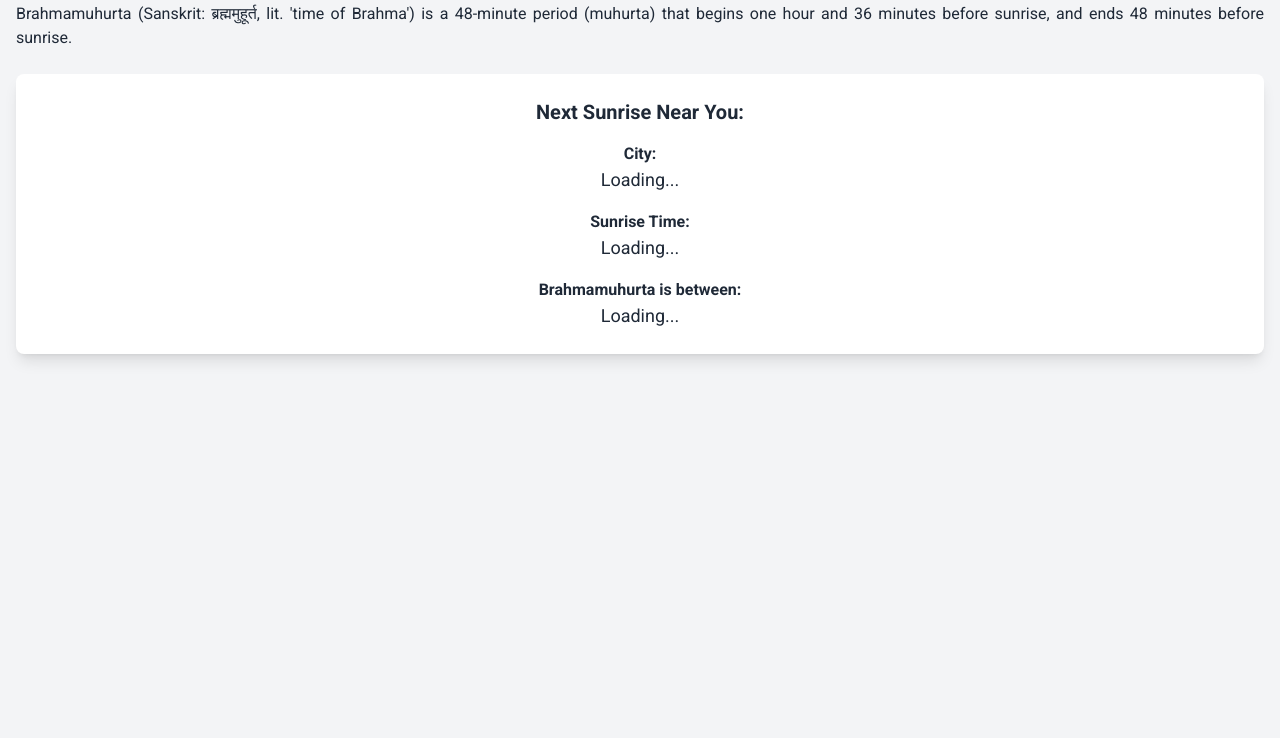
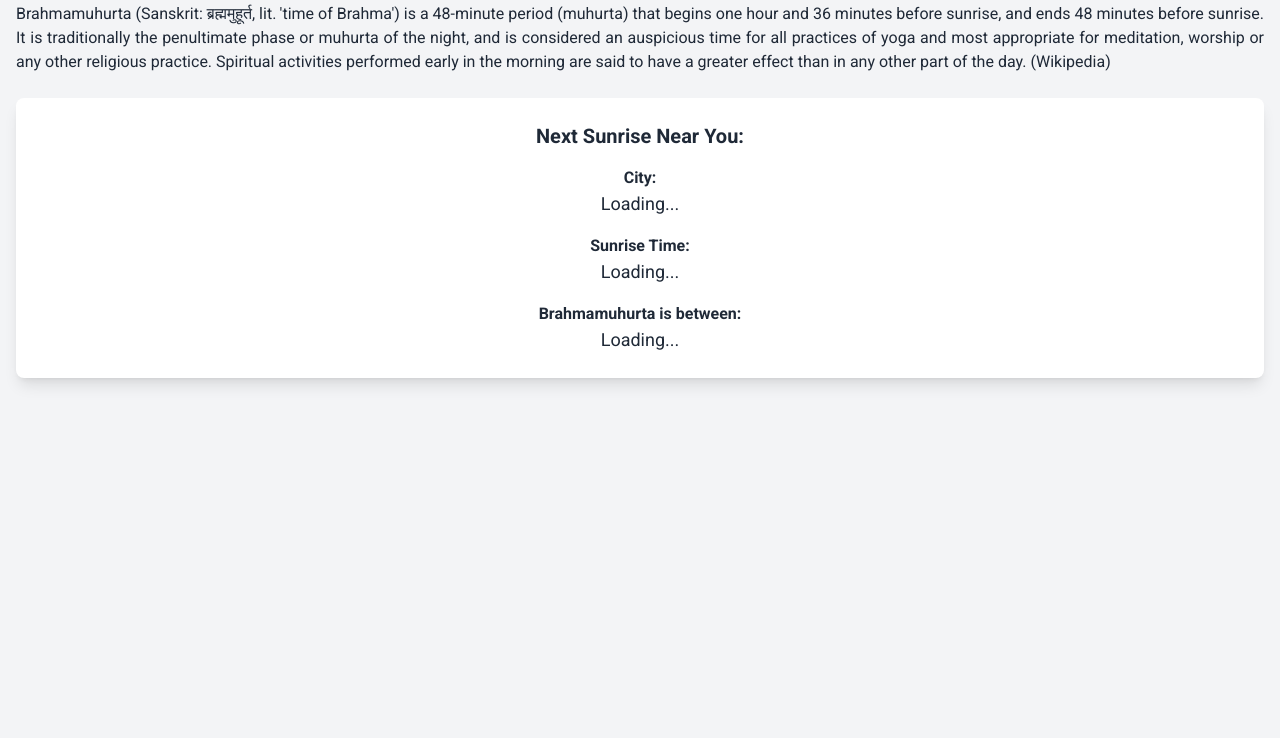
Before and after one commit to jacekku/brahmamuhurta, a plain HTML site: page static/index.html in a window 1280 px wide. Shown: the part 62-800 px from the top of the page. Drawn offline with nearby package versions, Linux system fonts and the light colour scheme.

Commit message:
Chaging context text

```diff
--- a/static/index.html
+++ b/static/index.html
@@ -24,9 +24,17 @@
         Brahmamuhurta Time Calculator
       </h1>
       <p class="mb-6 text-justify">
-        Brahmamuhurta (Sanskrit: ब्रह्ममुहूर्त, lit. 'time of Brahma') is a
+        Brahmamuhurta (Sanskrit: ब्रह्ममुहूर्त, lit. 'time of Brahma') is a
         48-minute period (muhurta) that begins one hour and 36 minutes before
-        sunrise, and ends 48 minutes before sunrise.
+        sunrise, and ends 48 minutes before sunrise. It is traditionally the
+        penultimate phase or muhurta of the night, and is considered an
+        auspicious time for all practices of yoga and most appropriate for
+        meditation, worship or any other religious practice. Spiritual
+        activities performed early in the morning are said to have a greater
+        effect than in any other part of the day. (<a
+          href="https://en.wikipedia.org/wiki/Brahmamuhurta"
+          >Wikipedia</a
+        >)
       </p>
 
       <div class="bg-white p-6 rounded-lg shadow-lg">
```
